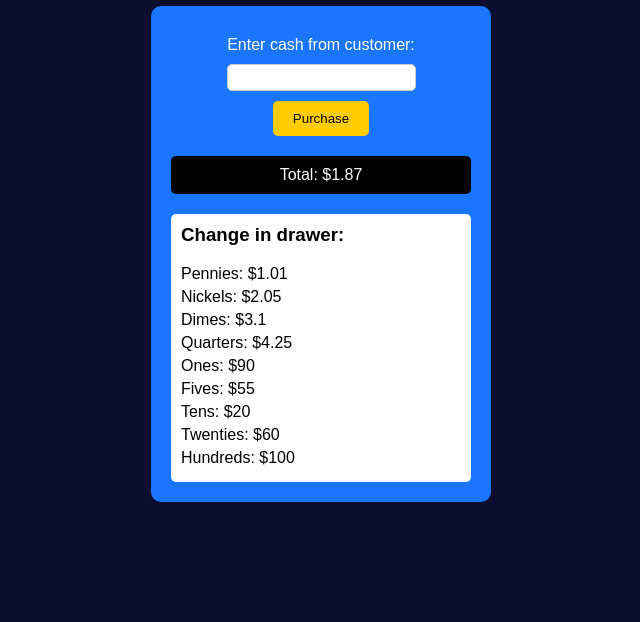
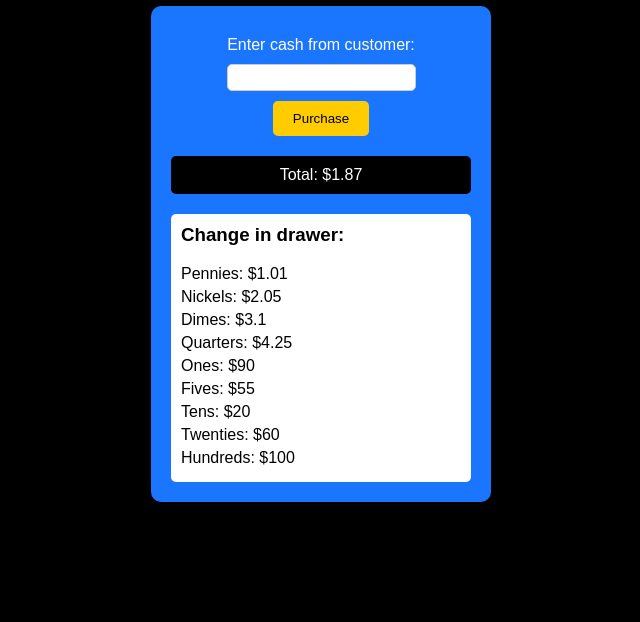
Before and after one commit to Mwamunga1019/cash_register, a plain HTML site: page index.html in a window 1280 px wide. Shown: the part 194-816 px from the top of the page, without its empty margins (319-959 px from the left). Drawn offline with Linux system fonts and the light colour scheme.

Commit message:
second commit

```diff
--- a/style.css
+++ b/style.css
@@ -1,5 +1,5 @@
 body {
-  background-color: #0d0d30;
+  background-color: black;
   color: white;
   font-family: Arial, sans-serif;
   text-align: center;
```
